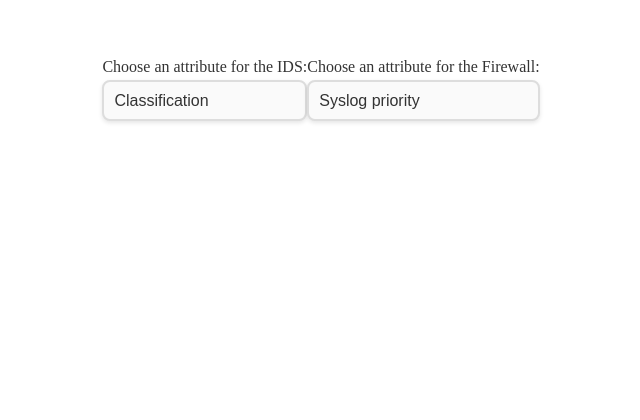
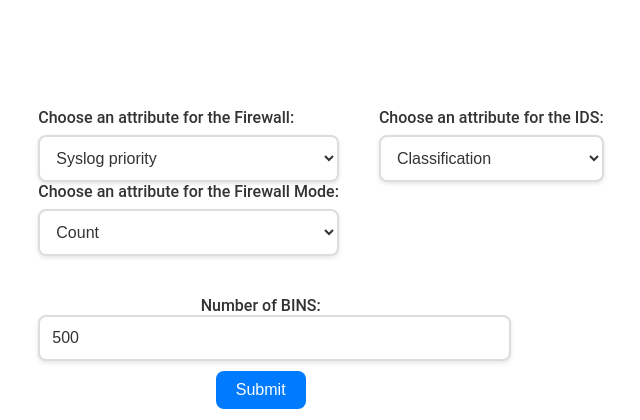
Before and after one commit to LukeTheWalker/VSAVIS, a React (Create React App) app: page / in a window 1280 px wide. Shown: the part 532-952 px from the top of the page, without its empty margins (319-959 px from the left). Built offline with nearby package versions, Linux system fonts and the light colour scheme; no server answers.

Commit message:
fix: fancy visualization

```diff
--- a/src/App.css
+++ b/src/App.css
@@ -1,89 +1,114 @@
+/* General App container styling */
 .App {
   text-align: center;
-    height: 100%;
+  font-family: 'Roboto', sans-serif;
   padding: 20px;
   box-sizing: border-box;
-    justify-content: center;
 }
 
-.row:after {
-    content: "";
-    display: table;
-    clear: both;
-}
-.col2{
-    float: left;
-    width: 50%;
+/* Dropdown and input container as a grid */
+.dropdown-grid {
+  display: grid;
+  grid-template-areas:
+    "firewall-mode IDS"
+    "bins bins";
+  grid-gap: 20px;
+  justify-content: center;
+  margin: 40px 0;
 }
 
-text {
-    font-family: 'Roboto', sans-serif;
+.grid-item {
+  padding: 10px;
 }
 
-/* Container to add spacing between dropdowns */
-.dropdown-container {
+.firewall-mode {
+  grid-area: firewall-mode;
   display: flex;
-    flex-direction: row;
-    gap: 40px; /* Increased gap between dropdown pairs */
-    justify-content: center; /* Centers the dropdown container */
-    max-width: 800px; /* Increases the width of the container */
-    margin: 0 auto; /* Center the container horizontally */
+  flex-direction: column;
+  align-items: flex-start;
 }
 
-  /* Style for labels */
+.ids {
+  grid-area: IDS;
+  display: flex;
+  flex-direction: column;
+  align-items: flex-start;
+}
+
+.bins {
+  grid-area: bins;
+  display: flex;
+  flex-direction: column;
+  align-items: flex-start;
+}
+
+/* Labels */
 .dropdown-label {
   font-size: 16px;
   font-weight: 500;
   color: #333;
-    margin-bottom: 4px;
+  margin-bottom: 8px;
 }
 
-  /* Style for the select dropdowns */
-  .dropdown-select {
+/* Dropdowns and input fields */
+.dropdown-select, .input-field {
   width: 100%;
-    padding: 10px;
+  padding: 12px;
   font-size: 16px;
   font-weight: 400;
   border: 2px solid #ddd;
   border-radius: 8px;
-    background-color: #fafafa;
+  background-color: #fff;
   color: #333;
-    appearance: none; /* Removes default arrow styling */
-    cursor: pointer;
-    transition: all 0.3s ease;
   box-shadow: 0 2px 4px rgba(0, 0, 0, 0.1);
+  transition: border-color 0.3s ease, background-color 0.3s ease;
 }
 
-  /* Custom arrow icon for dropdown */
-  .dropdown-select::after {
-    content: "▼";
-    position: absolute;
-    right: 10px;
-    color: #888;
+/* Hover and focus effects */
+.dropdown-select:hover, .input-field:hover {
+  border-color: #aaa;
+  background-color: #f9f9f9;
 }
 
-  /* Hover effect */
-  .dropdown-select:hover {
-    border-color: #aaa;
-    background-color: #f3f3f3;
-  }
-
-  /* Focus effect */
-  .dropdown-select:focus {
+.dropdown-select:focus, .input-field:focus {
   outline: none;
   border-color: #007bff;
   box-shadow: 0 0 8px rgba(0, 123, 255, 0.25);
 }
 
-  /* Dropdown pair adjustments */
-  .dropdown-pair {
-    display: inline-flex;
-    flex-direction: column; /* Keeps label and select vertically aligned */
-    align-items: flex-start; /* Aligns label with the dropdown */
-    min-width: 200px; /* Ensures enough width for each dropdown */
+/* Style for submit button */
+.btn-submit {
+  margin-top: 10px;
+  padding: 10px 20px;
+  font-size: 16px;
+  font-weight: 500;
+  color: #fff;
+  background-color: #007bff;
+  border: none;
+  border-radius: 8px;
+  cursor: pointer;
+  transition: background-color 0.3s ease, box-shadow 0.3s ease;
 }
 
-  /* Optional: Adds more spacing to the individual dropdown pairs */
-  .dropdown-container .dropdown-pair {
-    margin-top: 20px;
+.btn-submit:hover {
+  background-color: #0056b3;
+  box-shadow: 0 4px 8px rgba(0, 0, 0, 0.1);
 }
+
+.btn-submit:focus {
+  outline: none;
+  box-shadow: 0 0 8px rgba(0, 123, 255, 0.25);
+}
+
+/* Responsive adjustments */
+@media (max-width: 768px) {
+  .dropdown-grid {
+    grid-template-areas:
+      "firewall-mode"
+      "IDS"
+      "bins";
+  }
+  .dropdown-container {
+    flex-direction: column;
+  }
+}
--- a/src/App.js
+++ b/src/App.js
@@ -10,12 +10,17 @@ import { setSelectedValue } from './redux/SelectionSlice';
 
 function App() {
     const dispatch = useDispatch();
-    const resizedRef = useRef(useSelector(state => state.global.resized)); // Use a ref to persist the value
+    const resizedRef = useRef(useSelector(state => state.global.resized));
 
     const handleChange = (dropdown, event) => {
+        event.preventDefault();
         dispatch(setSelectedValue({ dropdown, value: event.target.value }));
     };
 
+    const handleChangeForm = (event) => {
+        event.preventDefault();
+        dispatch(setSelectedValue({ dropdown: 'numBins', value: event.target.numBinsName.value }));
+    };
 
     useEffect(() => {
         const handleResize = () => {
@@ -28,19 +33,58 @@ function App() {
 
         window.addEventListener("resize", handleResize);
         return () => window.removeEventListener("resize", handleResize);
-    }, [dispatch]); // Include dispatch in the dependency array
+    }, [dispatch]);
+
 
     const selectedValueIDS = useSelector(state => state.selection.dropdownIDS);
     const selectedValueFirewall = useSelector(state => state.selection.dropdownFirewall);
+    const selectedValueModeFIR = useSelector(state => state.selection.dropdownModeFIR);
+    const selectedValueNumBins = useSelector(state => state.selection.numBins);
 
     return (
         <div className="App">
             <HeatMapContainer />
             <TimeSeriesContainer />
-            <div className="dropdown-pair">
+
+            <div className="dropdown-grid">
+                {/* Upper left: Firewall and Mode */}
+                <div className="grid-item firewall-mode">
+                    <label htmlFor="dropdownFirewall" className="dropdown-label">Choose an attribute for the Firewall:</label>
+                    <select
+                        id="dropdownFirewall"
+                        className="dropdown-select"
+                        onChange={(e) => handleChange('dropdownFirewall', e)}
+                        defaultValue={selectedValueFirewall}
+                    >
+                        <option value="Syslog priority">Syslog priority</option>
+                        <option value="Operation">Operation</option>
+                        <option value="Destination port">Destination port</option>
+                        <option value="Destination service">Destination service</option>
+                        <option value="Direction">Direction</option>
+                    </select>
+
+                    <label htmlFor="dropdownModeFIR" className="dropdown-label">Choose an attribute for the Firewall Mode:</label>
+                    <select
+                        id="dropdownModeFIR"
+                        className="dropdown-select"
+                        onChange={(e) => handleChange('dropdownModeFIR', e)}
+                        defaultValue={selectedValueModeFIR}
+                    >
+                        <option value="count">Count</option>
+                        <option value="log">Log</option>
+                        <option value="unique">Unique</option>
+                    </select>
+                </div>
+
+                {/* Upper right: IDS */}
+                <div className="grid-item ids">
                     <label htmlFor="dropdownIDS" className="dropdown-label">Choose an attribute for the IDS:</label>
-                <select id="dropdownIDS" className="dropdown-select" onChange={(e) => handleChange('dropdownIDS', e)} defaultValue={selectedValueIDS}>
-                    <option value="time">Time</option>
+                    <select
+                        id="dropdownIDS"
+                        className="dropdown-select"
+                        onChange={(e) => handleChange('dropdownIDS', e)}
+                        defaultValue={selectedValueIDS}
+                    >
                         <option value="sourceIP">Source IP</option>
                         <option value="sourcePort">Source Port</option>
                         <option value="destIP">Destination IP</option>
@@ -50,18 +94,27 @@ function App() {
                         <option value="label">Label</option>
                     </select>
                 </div>
-            <div className="dropdown-pair">
-                <label htmlFor="dropdownIDS" className="dropdown-label">Choose an attribute for the Firewall:</label>
-                <select id="dropdownFirewall" className="dropdown-select" onChange={(e) => handleChange('dropdownFirewall', e)} defaultValue={selectedValueFirewall}>
-                    <option value="Syslog priority">Syslog priority</option>
-                    <option value="Operation">Operation</option>
-                    <option value="Source IP">Source IP</option>
-                    <option value="Destination IP">Destination IP</option>
-                    <option value="Destination port">Destination port</option>
-                    <option value="Destination service">Destination service</option>
-                    <option value="Direction">Direction</option>
-                </select>
+
+                {/* Lower: Bins form */}
+                <div className="grid-item bins">
+                    <form onSubmit={handleChangeForm}>
+                        <label htmlFor="numBins" className="dropdown-label">Number of BINS:</label>
+                        <input
+                            type="number"
+                            id="numBins"
+                            name="numBinsName"
+                            className="input-field"
+                            defaultValue={selectedValueNumBins}
+                        />
+                        <input
+                            type="submit"
+                            value="Submit"
+                            className="btn-submit"
+                        />
+                    </form>
                 </div>
+            </div>
+
             <B2BHistoContainer />
         </div>
     );
--- a/src/components/B2BHisto/B2BHistoContainer.js
+++ b/src/components/B2BHisto/B2BHistoContainer.js
@@ -11,6 +11,9 @@ function B2BHistoContainer() {
     const resized = useSelector(state => state.global.resized);
     const selectedValueIDS = useSelector(state => state.selection.dropdownIDS);
     const selectedValueFirewall = useSelector(state => state.selection.dropdownFirewall);
+    const selectedValueModeFIR = useSelector(state => state.selection.dropdownModeFIR);
+    const selectedValueNumBins = useSelector(state => state.selection.numBins);
+
     console.log("selectedValueIDS", selectedValueIDS);
     const dispatch = useDispatch();
 
@@ -55,8 +58,8 @@ function B2BHistoContainer() {
 
     // did update, called each time dependencies change, dispatch remain stable over component cycles
     useEffect(() => {
-        dispatch(getB2BHistoData({fir: selectedValueFirewall,ids: selectedValueIDS, mode: "count", bins:500}));
-    }, [selectedValueIDS, selectedValueFirewall, dispatch]);// if dependencies, useEffect is called after each data update, in our case only matrixData changes.
+        dispatch(getB2BHistoData({fir: selectedValueFirewall,ids: selectedValueIDS, mode: selectedValueModeFIR, bins:selectedValueNumBins}));
+    }, [selectedValueIDS, selectedValueFirewall, selectedValueModeFIR, selectedValueNumBins, dispatch]);// if dependencies, useEffect is called after each data update, in our case only matrixData changes.
 
 
     return (
--- a/src/redux/SelectionSlice.js
+++ b/src/redux/SelectionSlice.js
@@ -6,7 +6,9 @@ export const selectionSlice = createSlice({
 
   initialState: {
     dropdownIDS: "classification",
-    dropdownFirewall: "Syslog priority"
+    dropdownFirewall: "Syslog priority",
+    dropdownModeFIR: "count",
+    numBins: 500
   },
 
   reducers: {
--- a/src/redux/config.js
+++ b/src/redux/config.js
@@ -1,3 +1,3 @@
-const server = 'https://3b96-2001-a18-a-a016-266e-96ff-fe3a-8c0e.ngrok-free.app';
+const server = 'https://13fd-2001-a18-a-a021-d34f-556d-6a7a-c11.ngrok-free.app/';
 
 export default server;
```
Lines whose indentation alone changed are shown as unchanged.
